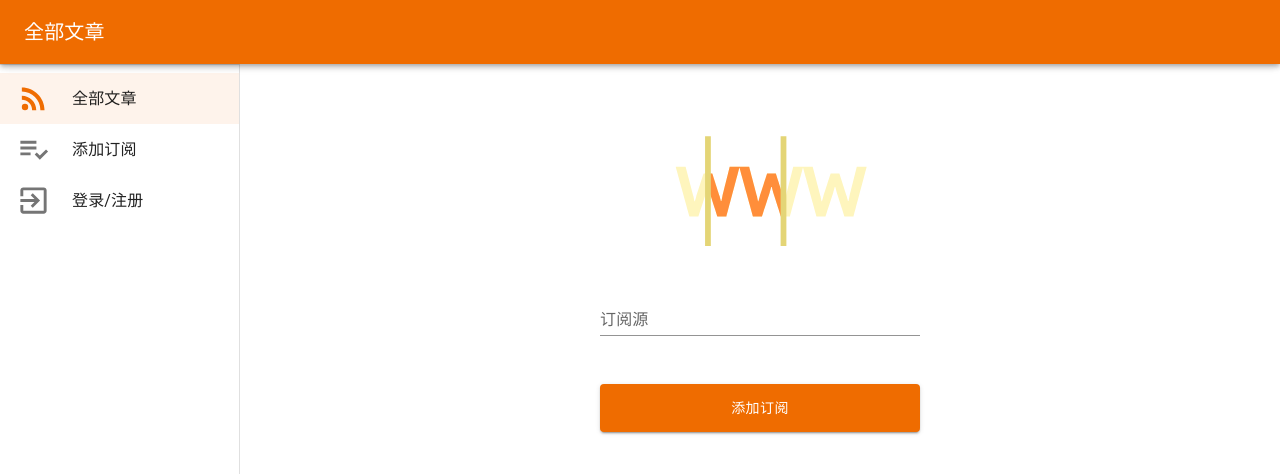
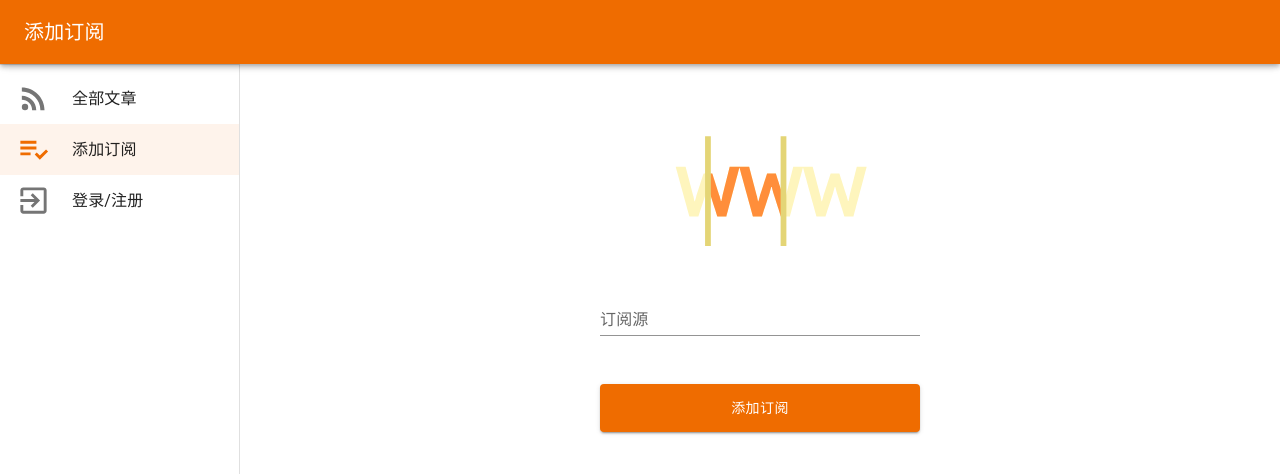
Before and after one commit to GuoShaoOrg/GuoShaoReader-PWA, a React (Create React App) app: page /add in a window 1280 px wide. Shown: the top 474 px of the page. Built offline with nearby package versions, Linux system fonts and the light colour scheme.

Commit message:
set title and menu selected by router

```diff
--- a/src/views/Home.js
+++ b/src/views/Home.js
@@ -1,5 +1,5 @@
 import React, { useEffect } from "react";
-import { Route, Routes, useMatch } from "react-router-dom";
+import { Route, Routes, useLocation } from "react-router-dom";
 import { AppBar, IconButton, Toolbar, Box, Divider, List, ListItemButton, ListItemIcon, ListItemText, Drawer, CssBaseline, Typography, ListItem } from "@mui/material";
 import MenuIcon from '@mui/icons-material/Menu';
 import RssFeedTwoToneIcon from '@mui/icons-material/RssFeedTwoTone';
@@ -32,8 +32,8 @@ function Home(props) {
   const [selectedIndex, setSelectedIndex] = React.useState("timeline");
   const [appBarTitle, setAppBarTitle] = React.useState("锅烧阅读")
   const navigate = useNavigate()
-  const isRootPath = useMatch("/")
   const appContext = React.useContext(AppContext)
+  const location = useLocation()
 
 
   const handleDrawerToggle = () => {
@@ -41,38 +41,59 @@ function Home(props) {
   };
 
 
+  const getTitleByIndexName = (indexName) => {
+    switch (indexName) {
+      case "timeline":
+        return "全部文章"
+
+      case "account":
+        return "账户信息"
+
+      case "add":
+        return "添加订阅"
+
+      case "subList":
+        return "已订阅源"
+
+      case "account":
+        return "账户信息"
+
+      case "marked":
+        return "收藏文章"
+
+      default:
+        break;
+    }
+  }
+
+
   const handlerListItemClick = (index, menuType) => {
     setMobileOpen(!mobileOpen)
     setSelectedIndex(index)
+    let title = getTitleByIndexName(index)
+    setAppBarTitle(title)
     switch (menuType) {
       case "timeline":
         navigate("/timeline")
-        setAppBarTitle("全部文章")
         break
       case "account":
         if (!appContext.IsLogin()) {
           navigate("/login")
-          setSelectedIndex("login")
           return
         }
         navigate("/account")
-        setAppBarTitle("账户信息")
         break
       case "add":
         navigate("/add")
-        setAppBarTitle("添加订阅")
         break
       case "subList":
         navigate("/subList")
-        setAppBarTitle("已订阅源")
         break
       case "login":
         navigate("/login")
-        setAppBarTitle("登录/注册")
         break
       case "marked":
         navigate("/marked")
-        setAppBarTitle("收藏文章")
         break
 
       default:
@@ -174,12 +195,17 @@ function Home(props) {
   );
 
   useEffect(() => {
-    setSelectedIndex("timeline")
-    if (isRootPath) {
+    let pathName = location.pathname
+    let indexName = pathName.replaceAll("/","")
+    if (location.pathname === "/") {
+      setSelectedIndex("timeline")
       navigate("/timeline")
+      setAppBarTitle("全部文章")
+    } else {
+      setSelectedIndex(indexName)
+      setAppBarTitle(getTitleByIndexName(indexName))
     }
-    setAppBarTitle("全部文章")
-  }, [isRootPath])
+  }, [location])
 
   return (
     <HomeContext.Provider value={homeContext}>
```
